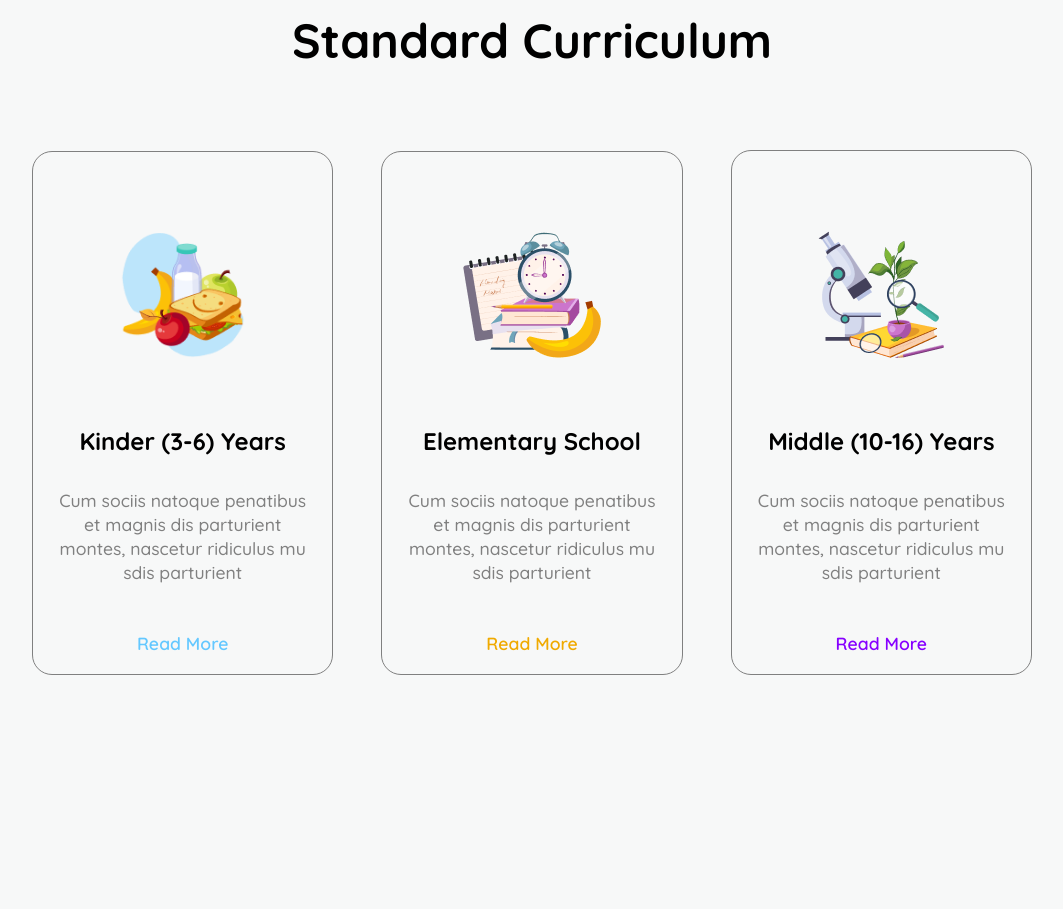
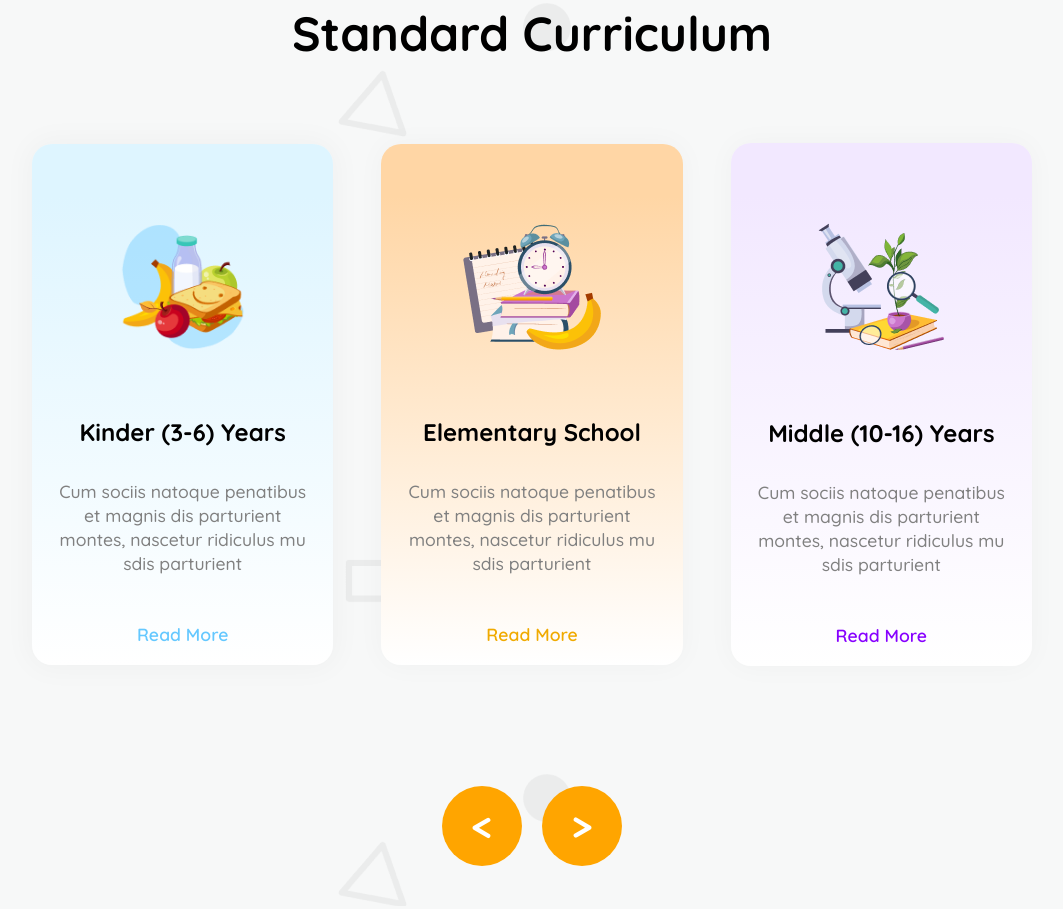
Before and after one commit to Charlie-033/B11-Assignment-2, a plain HTML site: page index.html in a window 1280 px wide. Shown: the part 780-1689 px from the top of the page, without its empty margins (108-1171 px from the left). Before the commit the page ends 1455 px from the top, so only its background shows below. Drawn offline with Linux system fonts and the light colour scheme.

Commit message:
add grater and less than

```diff
--- a/index.html
+++ b/index.html
@@ -40,7 +40,7 @@
           age <span class="skyblue-span">towards vision</span>
         </h1>
         <p class="header-text">
-          With the courage, Confidence, Creativity and Compassion to make <br />
+          With the courage, Confidence, Creativity and Compassion to make
           their Unique Contribution in a Diverse and Dynamic World.
         </p>
         <button class="Enroll-btn">Enroll Now</button>
@@ -78,6 +78,10 @@
                 <a href="" class="read-more-3">Read More</a>
             </div>
         </div>
+        <div class="arrow">
+            <p class="less-than"> < </p>
+            <p class="grater-than"> > </p>
+        </div>
      </section>
   </body>
 </html>
--- a/styles/style.css
+++ b/styles/style.css
@@ -83,7 +83,7 @@ body{
     display: flex;
     justify-content: space-between;
     align-items: center;
-    gap: 3rem;
+    gap: 4rem;
 }
 .header-title{
     font-size: 3.5rem;
@@ -110,6 +110,9 @@ body{
 }
 
 /* About styles */
+.about{
+    background-image: url('../assets/bg.png');
+}
 .about-title{
     font-size: 3rem;
     font-weight: 650;
@@ -125,10 +128,21 @@ body{
     gap: 3rem;
 }
 .card1, .card2, .card3{
-    border: 1px solid gray;
     text-align: center;
     padding: 20px;
     border-radius: 20px;
+}
+.card1{
+    background: linear-gradient(180deg,#DEF5FF 10%, white );
+    box-shadow: 0px 0px 28px 5px #00000008;
+}
+.card2{
+    background: linear-gradient(180deg,#FFD6A5 10%, white );
+    box-shadow: 0px 0px 28px 1px #00000008;
+}
+.card3{
+    background: linear-gradient(180deg,#F2E8FF 10%, white);
+    box-shadow: 0px 0px 28px 1px #00000008;
 }
 .card-img{
     margin-top: 60px;
@@ -164,6 +178,46 @@ body{
     text-decoration: none;
     color: #8700FF;
 }
+.arrow>img{
+    width: 60px;
+    height: 60px;
+    color: orange;
+    margin-left: 5px;
+}
+.arrow{
+    display: flex;
+    justify-content: center;
+    align-items: center;
+    gap: 20px;
+    margin-top: 80px;
+    margin-bottom: 60px;
+}
+.arrow> .less-than{
+    display: flex;
+    justify-content: center;
+    align-items: center;
+    width: 60px;
+    height: 60px;
+    font-size: 40px;
+    font-weight: bold;
+    border-radius: 50%;
+    padding: 10px;
+    color: white;
+    background-color: orange;
+}
+.arrow> .grater-than{
+    display: flex;
+    justify-content: center;
+    align-items: center;
+    width: 60px;
+    height: 60px;
+    font-size: 40px;
+    font-weight: bold;
+    border-radius: 50%;
+    padding: 10px;
+    color: white;
+    background-color: orange;
+}
 /* Responsive for small devices */
 @media screen and (max-width: 576px){
     #navbar{
```
